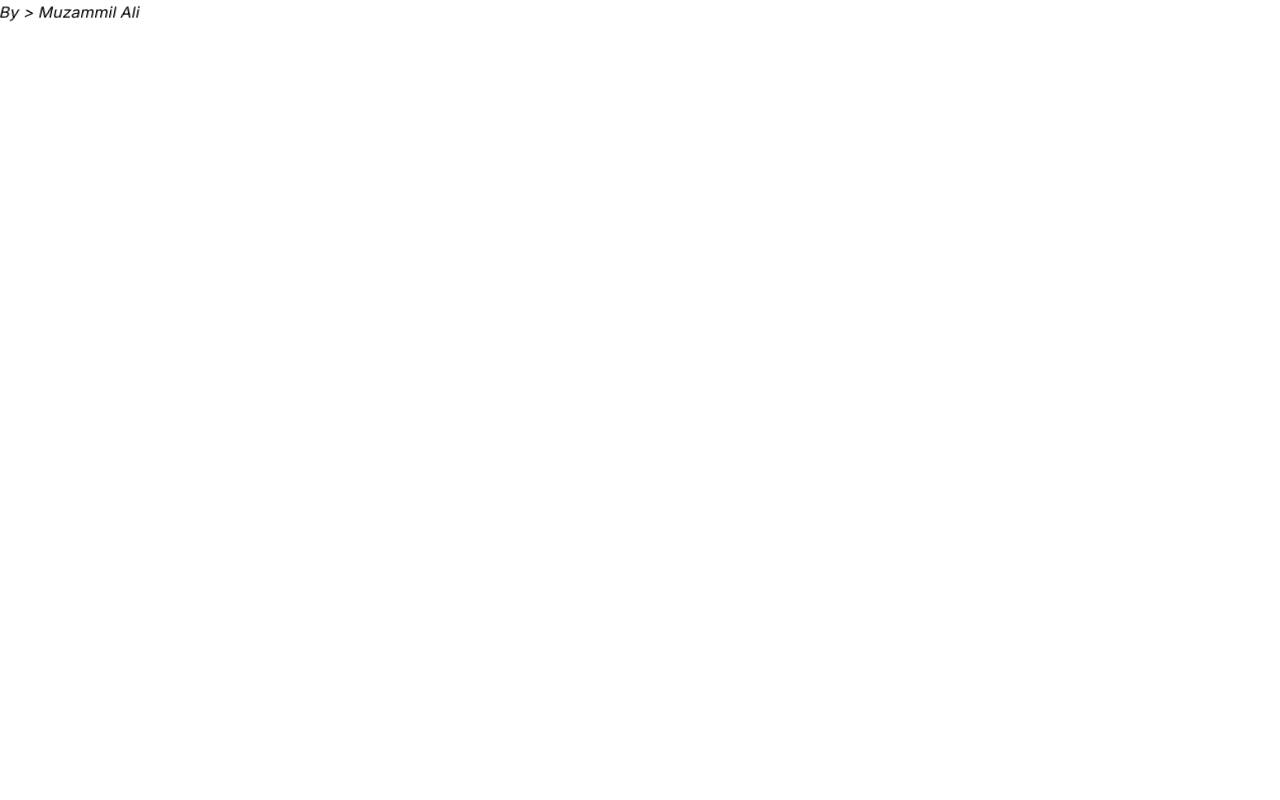
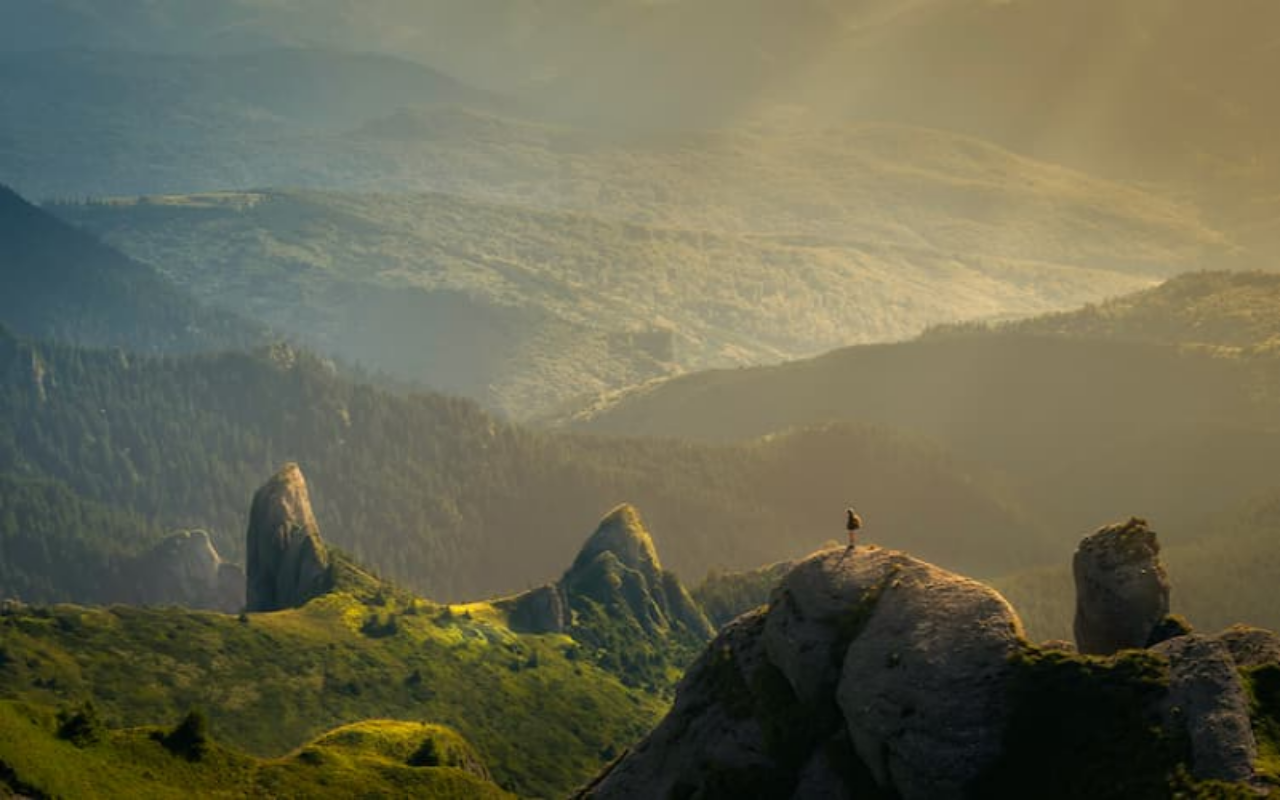
Before and after one commit to muzammilali28/next-framer-infinite-carousel, a Next.js app: page / in a window 1280 px wide. Built offline with nearby package versions, Linux system fonts and the light colour scheme.

Commit message:
two ways to fit a high res image in a defined container, maintaing image's aspect ratio

```diff
--- a/app/_components/AutoInfiniteScrollCarousel.jsx
+++ b/app/_components/AutoInfiniteScrollCarousel.jsx
@@ -54,7 +54,7 @@ const AutoInfiniteScrollCarousel = () => {
   }, [rerender, xTranslation, duration, width]);
 
   return (
-    <section className="py-2">
+    <section className="py-2 relative">
       <motion.div
         className="absolute left-0 flex gap-4 py-8"
         style={{ x: xTranslation }}
--- /dev/null
+++ b/app/_components/ImageFitTest.jsx
@@ -0,0 +1,19 @@
+import Image from "next/image";
+
+import image1 from "@/public/image-1.jpg";
+import image2 from "@/public/image-2.jpg";
+
+const ImageFitTest = () => {
+    return (
+        <section className="pt-72 flex gap-x-5">
+            <div className="size-[200px] relative">
+                <Image src={image1} alt="test-photo-1" className="object-cover absolute inset-0 w-full h-full rounded-2xl" />
+            </div>
+            <div className="size-[200px] relative">
+                <Image src={image2} alt="test-photo-2" fill className="object-cover rounded-2xl" />
+            </div>
+        </section>
+    )
+}
+
+export default ImageFitTest
--- a/app/page.jsx
+++ b/app/page.jsx
@@ -1,11 +1,13 @@
 import FramerScrollExample from "./_components/FramerScrollExample";
 import AutoInfiniteScrollCarousel from "./_components/AutoInfiniteScrollCarousel";
+import ImageFitTest from "./_components/ImageFitTest";
 
 export default function Home() {
   return (
     <main>
       <FramerScrollExample />
       <AutoInfiniteScrollCarousel />
+      <ImageFitTest />
     </main>
   );
 }
```
